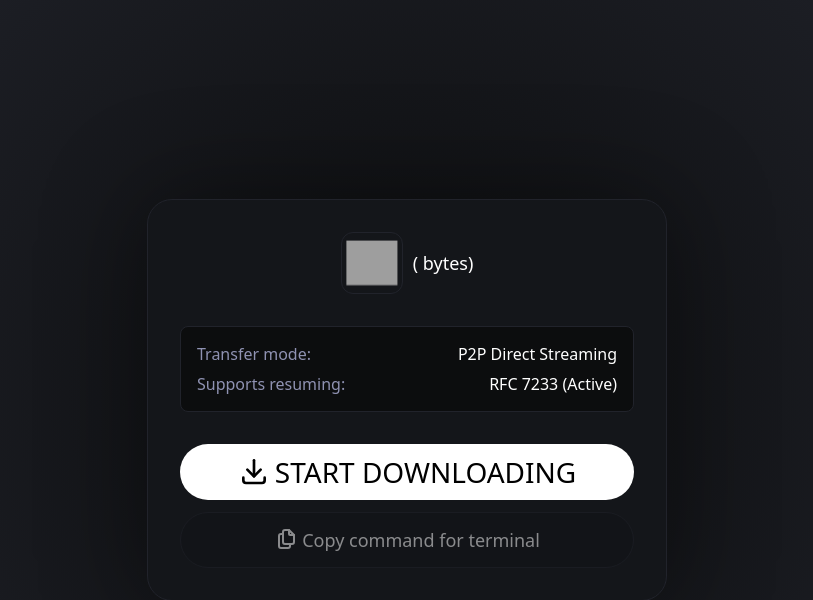
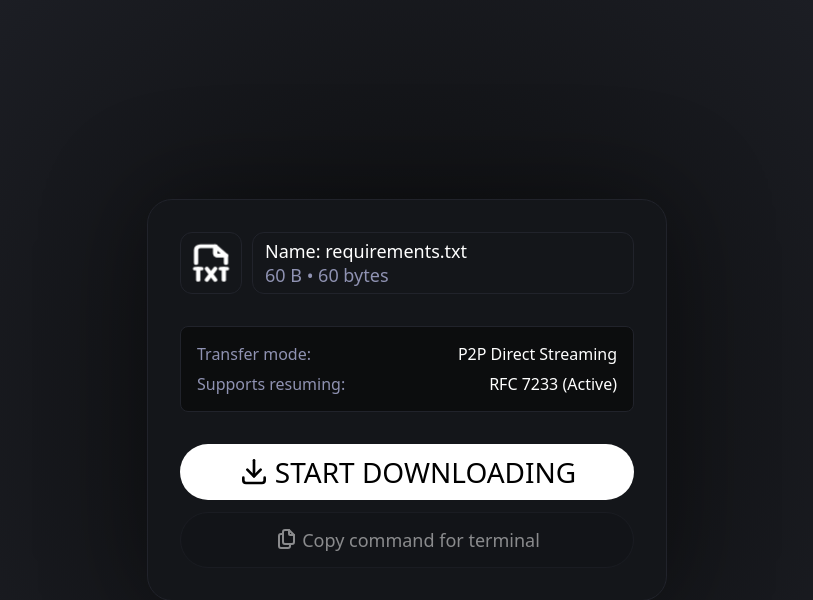
Before and after one commit to woutype/no-tor, a FastAPI app: page / in a window 1280 px wide. Shown: the top 600 px of the page, without its empty margins (233-1046 px from the left). Run offline with FastAPI, Linux system fonts and the light colour scheme; parts of the project's set-up code (start-up, migrations or seed data) failed here and were passed over; some web fonts are replaced; grey boxes are pictures that could not be loaded.

Commit message:
feat: add folder sharing with zip packaging and copy button interaction

```diff
--- a/main.py
+++ b/main.py
@@ -8,7 +8,7 @@ app = FastAPI()
 app.mount("/static", StaticFiles(directory="static"), name="static")
 templates = Jinja2Templates(directory="templates")
 
-share = prepare_share('/home/woutype/Documents/CODING/no-tor/requirements.txt')
+share = prepare_share('requirements.txt')
 
 @app.get('/')
 def read_root(request: Request):
--- /dev/null
+++ b/static/script.js
@@ -0,0 +1,20 @@
+const copyBtn = document.querySelector(".copy-btn");
+const downloadBtn = document.querySelector(".download-btn");
+
+const copyIcon = copyBtn.querySelector('.copy-icon');
+const copyText = copyBtn.querySelector('.copy');
+
+copyBtn.addEventListener('click', async() => {
+    const command = `curl -C - -O -L "${downloadBtn.href}"`;
+
+    await navigator.clipboard.writeText(command);
+    copyIcon.src = '/static/copied.svg';
+    copyText.textContent = 'Command copied!';
+    copyBtn.classList.add('copied');
+
+    setTimeout(() => {
+        copyIcon.src = '/static/copy.svg';
+        copyText.textContent = 'Copy command for terminal';
+        copyBtn.classList.remove('copied');
+    }, 2000);
+})
--- a/static/style.css
+++ b/static/style.css
@@ -89,6 +89,18 @@ body {
 .file-info {
     display: flex;
     flex-direction: column;
+    justify-content: center;
+    align-items: start;
+    width: 100%;
+    height: 62px;
+    border: 1px solid rgb(33, 35, 43);
+    background: rgb(20, 22, 26);
+    padding: 12px;
+    border-radius: 12px;
+}
+
+.file-bytes {
+    color: rgb(143, 146, 178);
 }
 
 .card-middle {
@@ -166,6 +178,11 @@ body {
     background: rgb(29, 31, 38);
 }
 
+.copy-btn.copied {
+    border: 1px solid rgb(255, 255, 255);
+    opacity: 1;
+}
+
 .copy-icon {
     margin-bottom: 2px;
 }
--- a/templates/download.html
+++ b/templates/download.html
@@ -13,8 +13,8 @@
                 <img src="/static/{{ file_icon }}.svg" alt="File" class="file-icon">
             </div>
             <div class="file-info">
-                <span class="file-name">{{ file_name }}</span>
-                <span class="file-bytes">{{ file_bytes_formatted }} ({{ file_bytes }} bytes)</span>
+                <span class="file-name">Name: {{ file_name }}</span>
+                <span class="file-bytes">{{ file_bytes_formatted }} • {{ file_bytes }} bytes</span>
             </div>
         </div>
         <div class="card-middle">
@@ -38,5 +38,7 @@
             </button>
         </div>
     </div>
+
+    <script src="/static/script.js"></script>
 </body>
 </html>
```
Also changed, not shown: file_service.py (+19 -0 lines), tests/test_file_service.py (+40 -0 lines), static/folder.svg (added).
